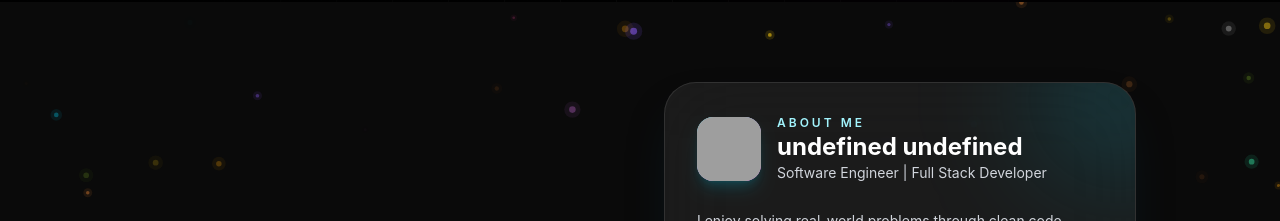
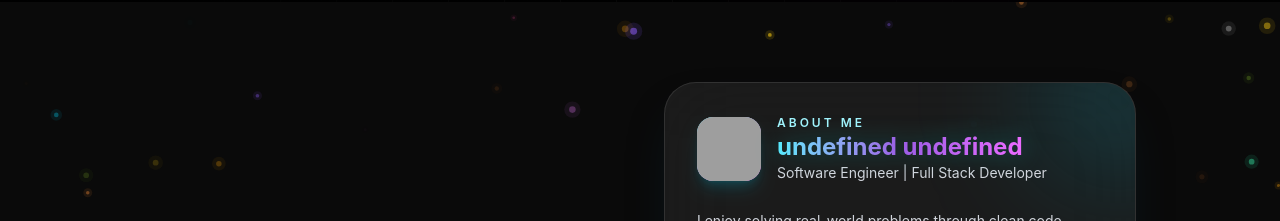
Before and after one commit to Ubaidullah-Hasan/porthfolio-v2, a React (Vite) app: page / in a window 1280 px wide. Shown: the part 798-1019 px from the top of the page. Built offline with nearby package versions, Linux system fonts and the light colour scheme; no server answers; the database is empty; grey boxes are pictures that could not be loaded.

Commit message:
feat: add textEffect prop to TypeWriter component for gradient text styling; update AboutDetails to utilize new feature

```diff
--- a/src/components/About/AboutDetails.jsx
+++ b/src/components/About/AboutDetails.jsx
@@ -76,6 +76,7 @@ export default function AboutDetails({ profileData }) {
                 typeSpeed={20}
                 deleteSpeed={20}
                 pauseDuration={2000}
+                textEffect
               />
             </h3>
             <p className="text-sm text-gray-300">
--- a/src/components/ui/TypeWriter.jsx
+++ b/src/components/ui/TypeWriter.jsx
@@ -18,6 +18,7 @@ function normalizeEntry(entry) {
  * @param {number} [props.deleteSpeed=40]
  * @param {number} [props.pauseDuration=2000]
  * @param {string} [props.divider="|"]
+ * @param {boolean} [props.textEffect=false] - Enable gradient text effect with glow
  * @param {string} [props.className]
  */
 export default function TypeWriter({
@@ -26,6 +27,7 @@ export default function TypeWriter({
   deleteSpeed = 40,
   pauseDuration = 2000,
   divider = "|",
+  textEffect = false,
   className = "",
 }) {
   const entries = words.map(normalizeEntry);
@@ -98,6 +100,15 @@ export default function TypeWriter({
     // eslint-disable-next-line react-hooks/exhaustive-deps
   }, []);
 
+  // Text effect styles — gradient text + glow, no glass background
+  const textClasses = textEffect
+    ? "bg-linear-to-r from-cyan-300 via-electric-purple to-fuchsia-400 bg-clip-text font-bold text-transparent drop-shadow-[0_0_12px_rgba(0,255,255,0.3)]"
+    : "";
+
+  const dividerClasses = textEffect
+    ? "bg-linear-to-r from-cyan-300 to-fuchsia-400 bg-clip-text text-transparent"
+    : "text-cyan-400/60";
+
   return (
     <span className={`inline-flex items-center gap-3 ${className}`}>
       {entries.map((entry, i) => {
@@ -110,12 +121,15 @@ export default function TypeWriter({
         return (
           <span key={i} className="inline-flex items-center gap-3">
             <span className="inline-block whitespace-nowrap">
-              <span dir={isRtl ? "rtl" : "ltr"} className="inline-block">
+              <span
+                dir={isRtl ? "rtl" : "ltr"}
+                className={`inline-block ${textClasses}`}
+              >
                 {text}
               </span>
             </span>
             {i < entries.length - 1 && (
-              <span className="text-cyan-400/60">{divider}</span>
+              <span className={dividerClasses}>{divider}</span>
             )}
           </span>
         );
```
